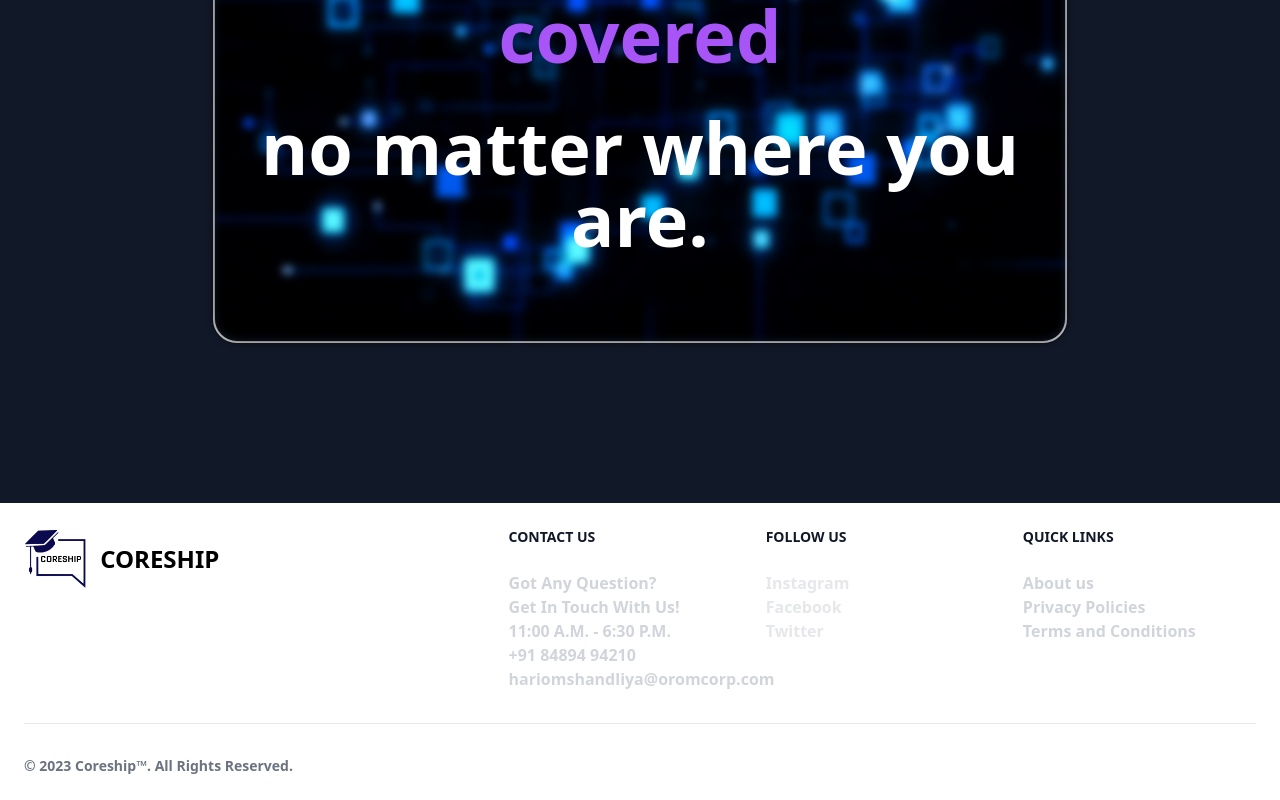
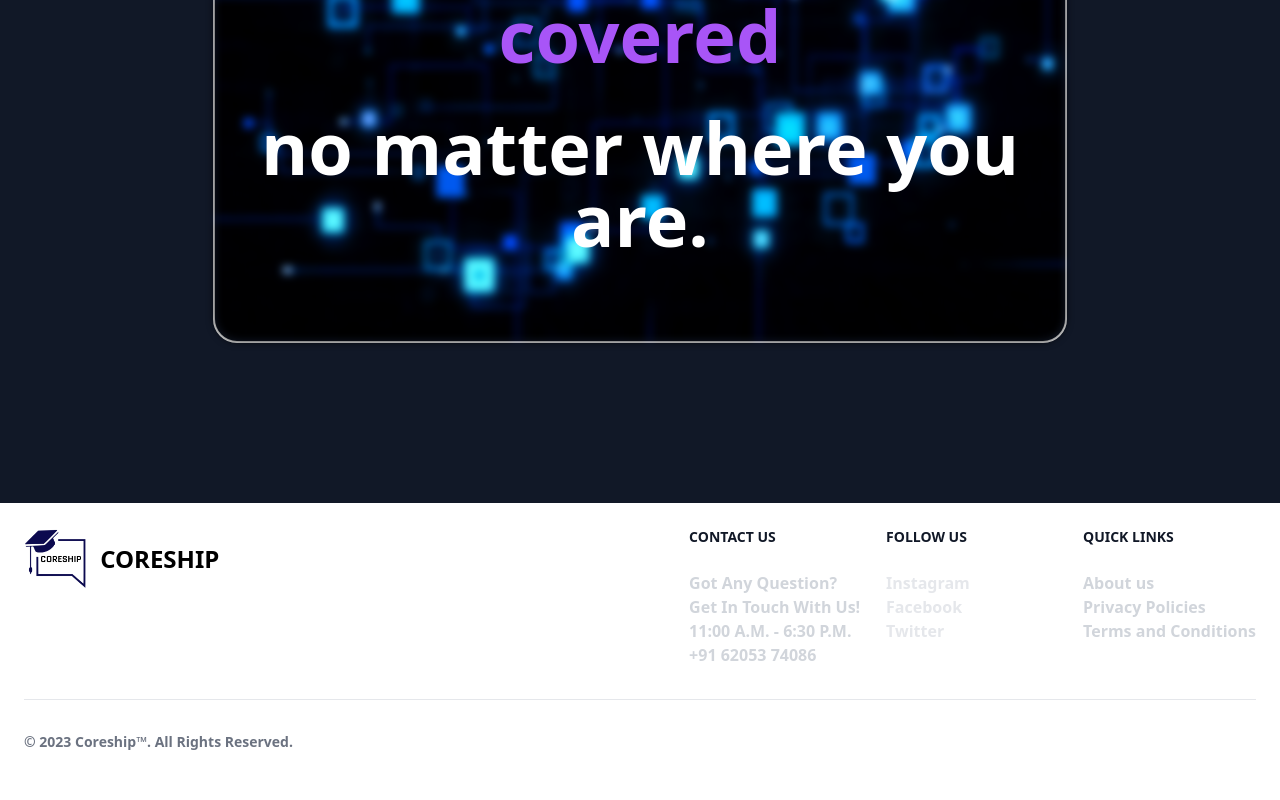
Before and after one commit to anubhav-aryan/coreship, a Next.js app: page / in a window 1280 px wide. Shown: the part 5231-6031 px from the top of the page. After the commit the page ends 6007 px from the top, so only its background shows below. Built offline with nearby package versions, Linux system fonts and the light colour scheme.

Commit message:
update: updated contact details

```diff
--- a/src/pages/Components/Common/Footer.tsx
+++ b/src/pages/Components/Common/Footer.tsx
@@ -27,10 +27,7 @@ const Footer = () => {
                             11:00 A.M. - 6:30 P.M.
                         </li>
                         <li>
-                            +91 84894 94210
-                        </li>
-                        <li>
-                            hariomshandliya@oromcorp.com
+                            +91 62053 74086
                         </li>
                     </ul>
                 </div>
```
